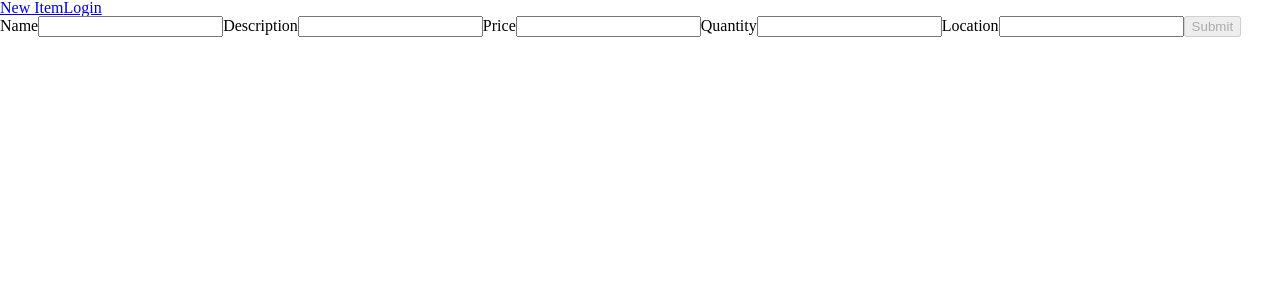
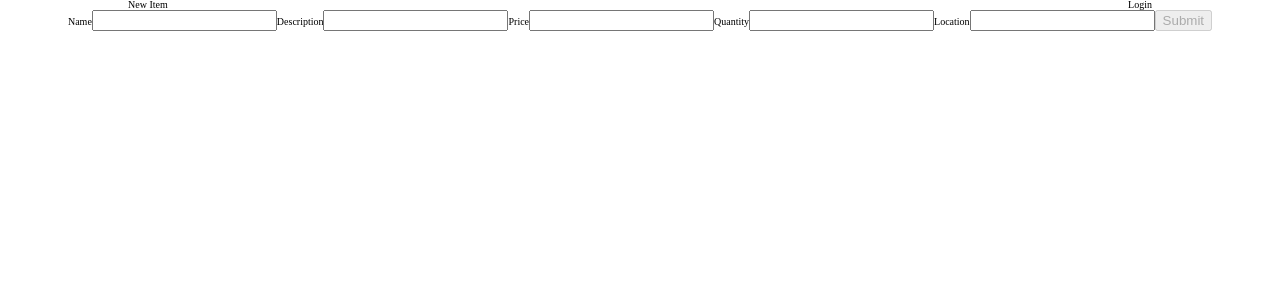
Before and after one commit to ttwebft70-bw-october/front-end, a React (Create React App) app: page /new-item in a window 1280 px wide. Shown: the top 300 px of the page. Built offline with nearby package versions, Linux system fonts and the light colour scheme.

Commit message:
Basic CSS flex layout for nav

```diff
--- a/src/components/Nav.js
+++ b/src/components/Nav.js
@@ -1,13 +1,15 @@
-import React from "react"
-import {Link} from "react-router-dom"
+import React from "react";
+import { Link } from "react-router-dom";
 
 function Nav() {
-	return(
+	return (
 		<nav>
-			<Link to={'/new-item'}>New Item</Link>
-			<Link to={'/'}>Login</Link>
+			<div className="nav-container">
+				<Link to={"/new-item"}>New Item</Link>
+				<Link to={"/"}>Login</Link>
+			</div>
 		</nav>
-	)
+	);
 }
 
 export default Nav;
--- a/src/style/index.css
+++ b/src/style/index.css
@@ -0,0 +1,33 @@
+body {
+	font-size: 62.5%;
+}
+
+.App {
+	width: 100%;
+	display: flex;
+	flex-direction: column;
+	align-items: center;
+}
+
+/*	Styles every child component of App (except Nav), assuming they have been wrapped in a div */
+.App > div {
+	width: 80%;
+}
+
+/* Styles for the Nav component, which should be loaded at the top of every page */
+nav {
+	width: 100%;
+	display: flex;
+	justify-content: center;
+}
+
+.nav-container {
+	width: 80%;
+	display: flex;
+	justify-content: space-between;
+}
+
+nav a {
+	color: inherit;
+	text-decoration: none;
+}
```
